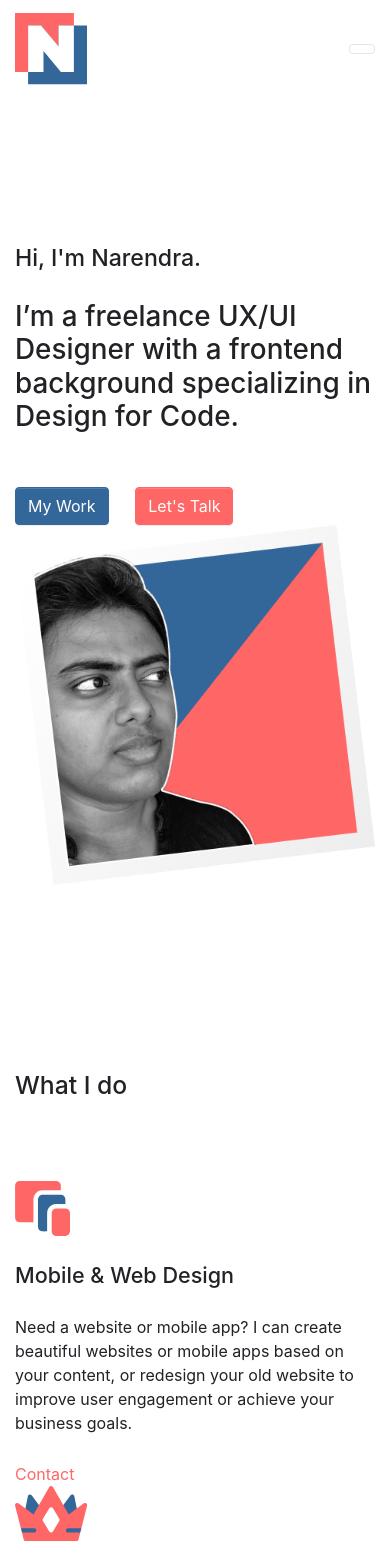
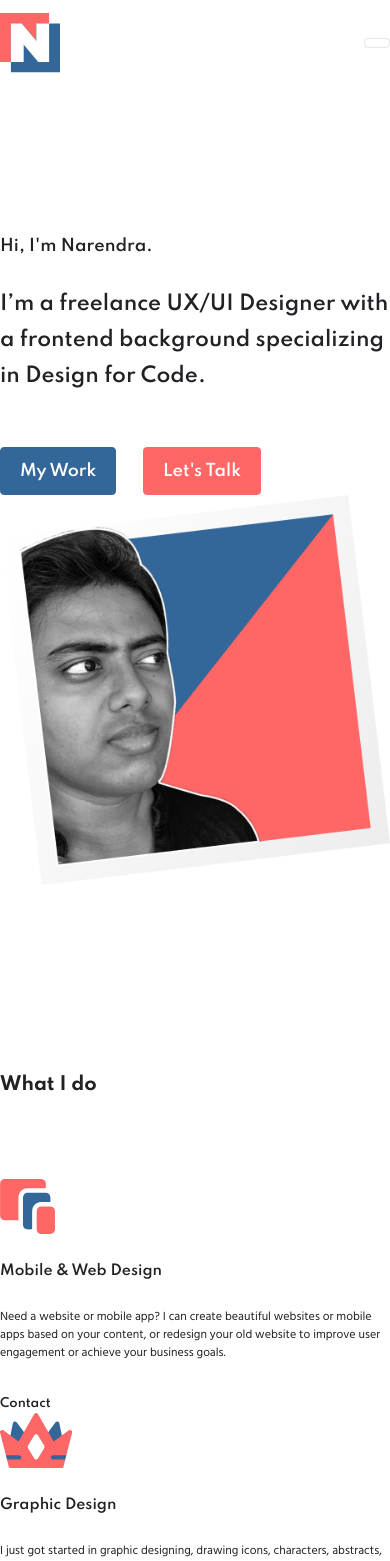
Before and after one commit to narenkram/Lance, a Nuxt app: page / in a window 390 px wide. Shown: the top 1561 px of the page. Built offline with nearby package versions, Linux system fonts and the light colour scheme.

Commit message:
feat(ui): adjust responsive breakpoints

```diff
--- a/assets/style.scss
+++ b/assets/style.scss
@@ -79,12 +79,30 @@ body {
   background-color: #ffffff;
 }
 
+a {
+  color: map-get($theme-colors, "gray1");
+  font-family: Spartan-SemiBold;
+}
+
+a:hover {
+  text-decoration: none;
+}
+
+.nav-link {
+  color: map-get($theme-colors, "gray2");
+}
+
+.btn {
+  font-family: Spartan-SemiBold;
+  box-shadow: none !important;
+}
+
 // Global Style ***********************************************
 
 
 // Desktop Style ***********************************************
 
-@include media-breakpoint-up(lg) {
+@include media-breakpoint-down(xl) {
 
   .container {
     padding: 0 !important;
@@ -118,15 +136,6 @@ body {
     color: map-get($theme-colors, "gray1");
   }
 
-  p,
-  label,
-  sub,
-  div {
-    font-family: Hind-Regular;
-    font-size: 16px;
-    color: map-get($theme-colors, "gray2");
-  }
-
   .Text_L {
     font-family: Spartan-SemiBold;
     font-size: 18px;
@@ -150,21 +159,10 @@ body {
     color: map-get($theme-colors, "gray1");
   }
 
-  a {
-    font-family: Spartan-SemiBold;
-    font-size: 16px;
-    color: map-get($theme-colors, "gray1");
-  }
-
-  a:hover {
-    text-decoration: none;
-  }
-
   .nav-link {
     font-family: Spartan-SemiBold;
     font-size: 16px;
     line-height: unset;
-    color: map-get($theme-colors, "gray2");
     padding: 0 !important;
   }
 
@@ -173,9 +171,7 @@ body {
     padding-bottom: 11px;
     padding-right: 19px;
     padding-left: 19px;
-    font-family: Spartan-SemiBold;
     font-size: 16px;
-    box-shadow: none !important;
   }
 
   .Logo {
@@ -221,3 +217,240 @@ body {
 }
 
 // Desktop Style ***********************************************
+
+
+// Tablet Style ***********************************************
+
+@include media-breakpoint-down(md) {
+
+  .container {
+    padding: 0 !important;
+  }
+
+  h1 {
+    font-family: Spartan-SemiBold;
+    font-size: 24px;
+    line-height: 36px;
+    color: map-get($theme-colors, "gray1");
+  }
+
+  h2 {
+    font-family: Spartan-Bold;
+    font-size: 22px;
+    line-height: unset;
+    color: map-get($theme-colors, "gray1");
+  }
+
+  h3 {
+    font-family: Spartan-SemiBold;
+    font-size: 18px;
+    line-height: 26px;
+    color: map-get($theme-colors, "gray1");
+  }
+
+  h4 {
+    font-family: Spartan-SemiBold;
+    font-size: 16px;
+    line-height: unset;
+    color: map-get($theme-colors, "gray1");
+  }
+
+  .Text_L {
+    font-family: Spartan-SemiBold;
+    font-size: 14px;
+    line-height: unset;
+  }
+
+  .Text_M {
+    font-family: Hind-Regular;
+    font-size: 14px;
+    line-height: unset;
+  }
+
+  .Text_S {
+    font-family: Hind-Medium;
+    font-size: 12px;
+    line-height: unset;
+    color: map-get($theme-colors, "gray2");
+  }
+
+  .Text_dark {
+    color: map-get($theme-colors, "gray1");
+  }
+
+  .nav-link {
+    font-family: Spartan-SemiBold;
+    font-size: 14px;
+    line-height: unset;
+    padding: 0 !important;
+  }
+
+  .btn {
+    padding-top: 11px;
+    padding-bottom: 11px;
+    padding-right: 19px;
+    padding-left: 19px;
+    font-size: 16px;
+  }
+
+  .Logo {
+    height: 60px;
+  }
+
+  .Link_underline_paragraph {
+    font-family: Hind-Regular;
+    font-size: 16px;
+    line-height: unset;
+    text-decoration: underline;
+  }
+
+  .Link_underline_footer {
+    font-family: Hind-Regular;
+    font-size: 16px;
+    line-height: unset;
+    text-decoration: underline;
+    color: map-get($theme-colors, "gray2");
+  }
+
+  input,
+  .form-control {
+    height: 52px;
+    border: 1px solid map-get($theme-colors, "gray4");
+    box-sizing: border-box;
+    border-radius: 4px;
+    box-shadow: none;
+    font-family: Hind-Regular;
+    font-size: 16px;
+    padding: 12px 20px;
+  }
+
+  .form-control:focus {
+    box-shadow: none;
+    border: 1px solid map-get($theme-colors, "gray1");
+  }
+
+  .textarea {
+    max-height: 140px;
+  }
+
+}
+
+// Tablet Style ***********************************************
+
+// Mobile Style ***********************************************
+
+@include media-breakpoint-down(sm) {
+
+  .container {
+    padding: 0 !important;
+  }
+
+  h1 {
+    font-family: Spartan-SemiBold;
+    font-size: 20px;
+    line-height: 36px;
+    color: map-get($theme-colors, "gray1");
+  }
+
+  h2 {
+    font-family: Spartan-Bold;
+    font-size: 18px;
+    line-height: unset;
+    color: map-get($theme-colors, "gray1");
+  }
+
+  h3 {
+    font-family: Spartan-SemiBold;
+    font-size: 16px;
+    line-height: 26px;
+    color: map-get($theme-colors, "gray1");
+  }
+
+  h4 {
+    font-family: Spartan-SemiBold;
+    font-size: 14px;
+    line-height: unset;
+    color: map-get($theme-colors, "gray1");
+  }
+
+  .Text_L {
+    font-family: Spartan-SemiBold;
+    font-size: 12px;
+    line-height: unset;
+  }
+
+  .Text_M {
+    font-family: Hind-Regular;
+    font-size: 12px;
+    line-height: unset;
+  }
+
+  .Text_S {
+    font-family: Hind-Medium;
+    font-size: 10px;
+    line-height: unset;
+    color: map-get($theme-colors, "gray2");
+  }
+
+  .Text_dark {
+    color: map-get($theme-colors, "gray1");
+  }
+
+  .nav-link {
+    font-family: Spartan-SemiBold;
+    font-size: 12px;
+    line-height: unset;
+    padding: 0 !important;
+  }
+
+  .btn {
+    padding-top: 11px;
+    padding-bottom: 11px;
+    padding-right: 19px;
+    padding-left: 19px;
+    font-size: 16px;
+  }
+
+  .Logo {
+    height: 60px;
+  }
+
+  .Link_underline_paragraph {
+    font-family: Hind-Regular;
+    font-size: 16px;
+    line-height: unset;
+    text-decoration: underline;
+  }
+
+  .Link_underline_footer {
+    font-family: Hind-Regular;
+    font-size: 16px;
+    line-height: unset;
+    text-decoration: underline;
+    color: map-get($theme-colors, "gray2");
+  }
+
+  input,
+  .form-control {
+    height: 52px;
+    border: 1px solid map-get($theme-colors, "gray4");
+    box-sizing: border-box;
+    border-radius: 4px;
+    box-shadow: none;
+    font-family: Hind-Regular;
+    font-size: 16px;
+    padding: 12px 20px;
+  }
+
+  .form-control:focus {
+    box-shadow: none;
+    border: 1px solid map-get($theme-colors, "gray1");
+  }
+
+  .textarea {
+    max-height: 140px;
+  }
+
+}
+
+// Mobile Style ***********************************************
```
